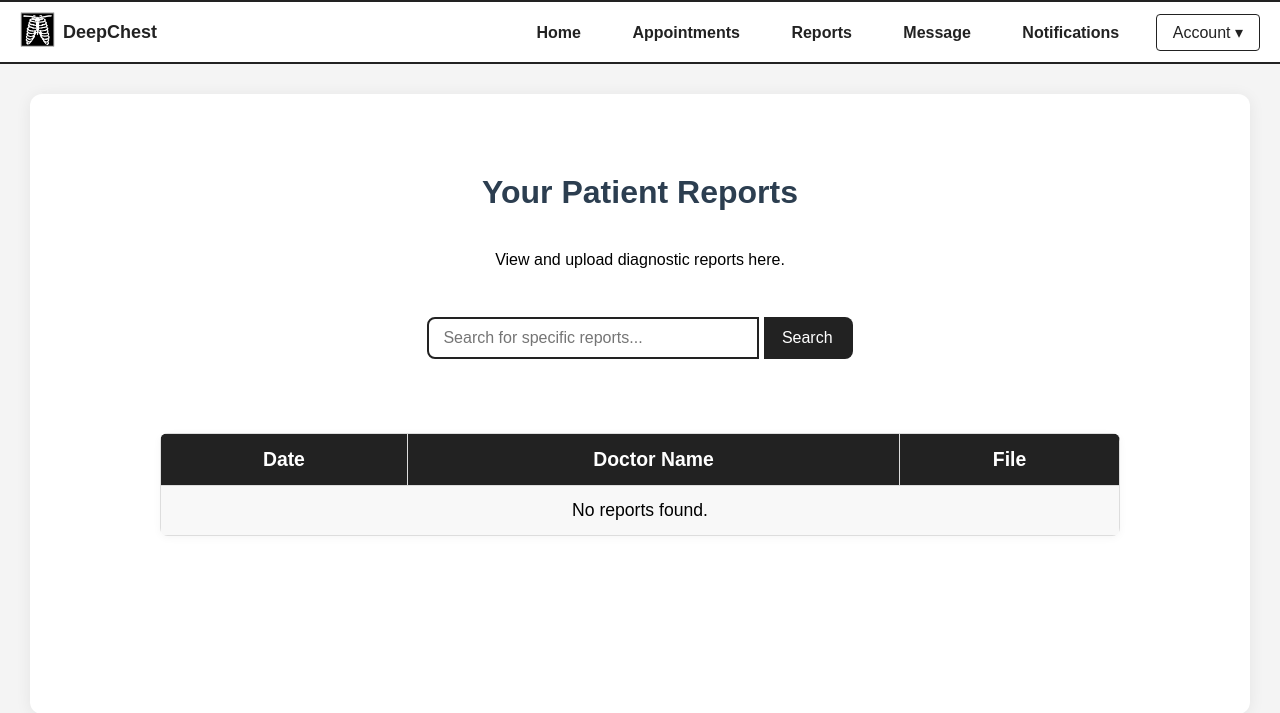
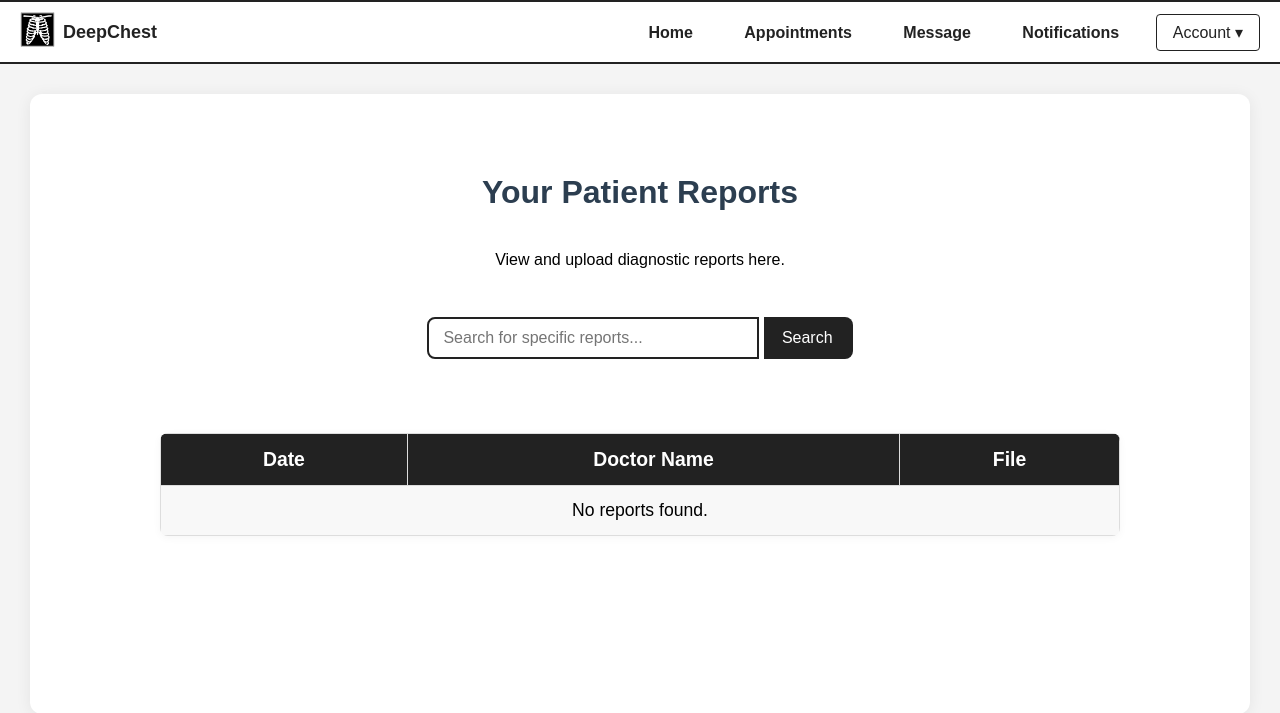
Before and after one commit to Justinohayo/DeepChest, a Flask app: template templates/patient/myreports.html in a window 1280 px wide. Shown: the top 713 px of the page. Run offline with Flask 3, Linux system fonts and the light colour scheme; the template is opened without the code that fills it, so the values that code supplies are empty.

Commit message:
commented out My report in Patient, update gunicorn.service

```diff
--- a/Services/s3_service.py
+++ /dev/null
@@ -1,2 +0,0 @@
-# Temporary storage for uploading and downloading files from S3
-# reference this in flask app
--- a/Services/ses_service.py
+++ /dev/null
@@ -1,2 +0,0 @@
-# email service with python for AWS SES
-# send plain-text or HTML email
--- a/app.py
+++ b/app.py
@@ -5,6 +5,11 @@ import calendar
 import re
 from datetime import date, datetime
 import json
+import tensorflow as tf
+import cv2
+import numpy as np
+import matplotlib as plt
+
 
 app = Flask(__name__)
 app.secret_key = '1234'  # Needed for flash messages and sessions
--- a/templates/patient/myreports.html
+++ b/templates/patient/myreports.html
@@ -22,7 +22,7 @@
       <div class="nav-links">
         <a href="/patient_home">Home</a>
         <a href="/patient/appointments">Appointments</a>
-        <a href="#">Reports</a>
+        <!--<a href="#">Reports</a> -->
         <a href="/patient/messages">Message</a>
         <a href="/patient/notifications">Notifications</a>
         <div class="dropdown">
```
Also changed, not shown: 1 other file.
